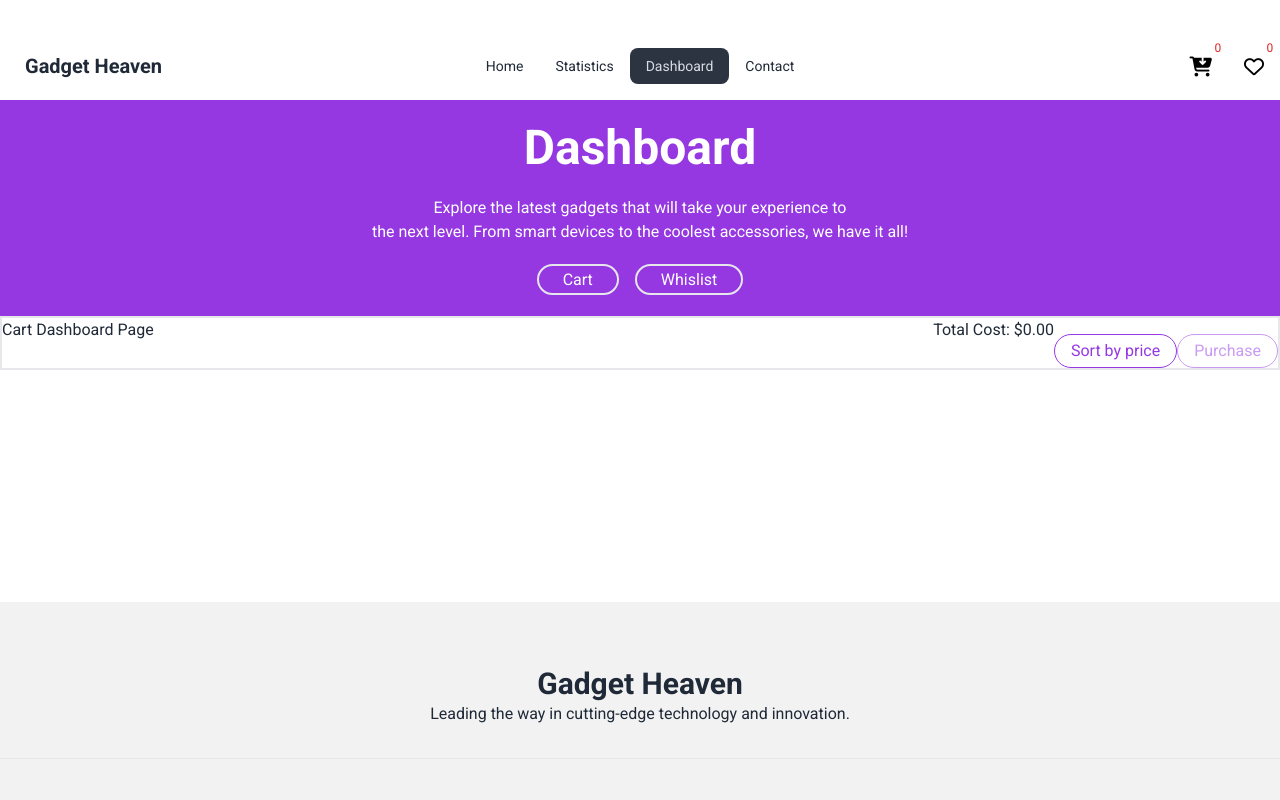
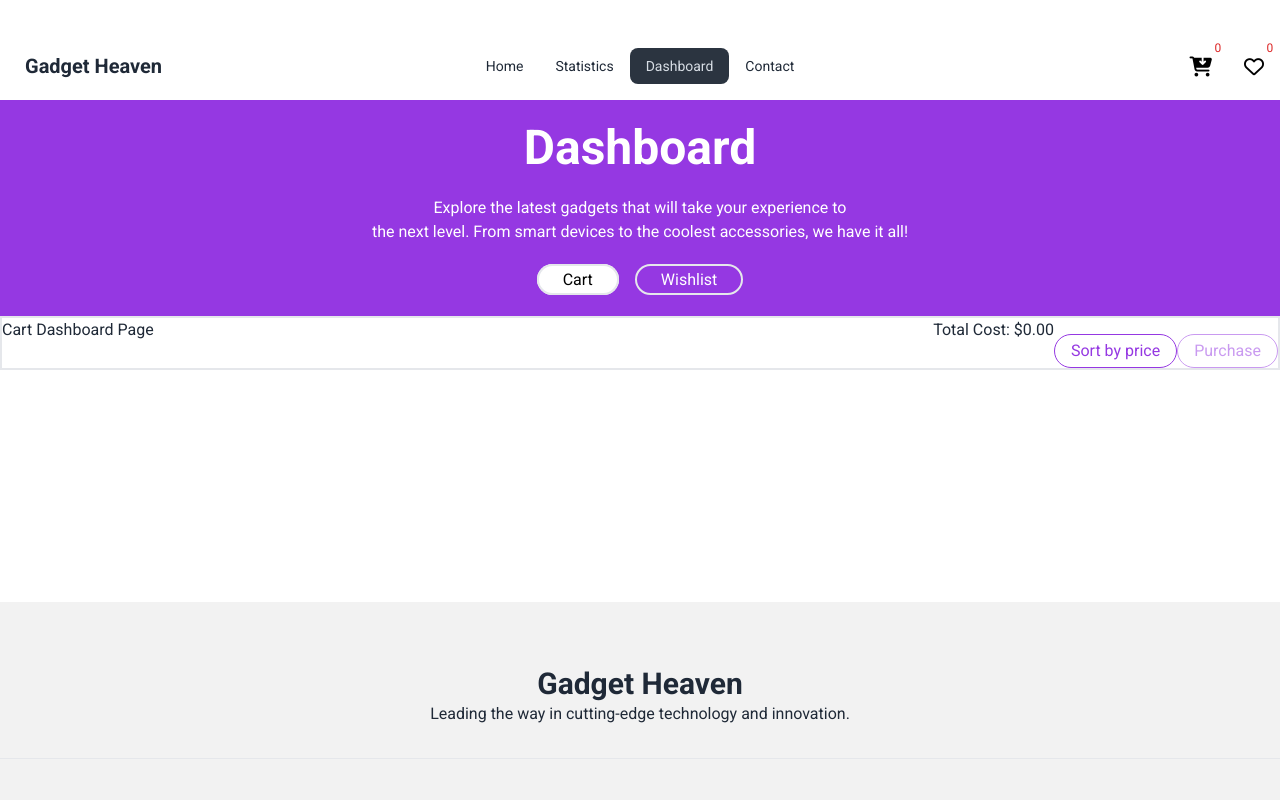
Before and after one commit to arman-miaa/gadget-heaven, a React (Vite) app: page /Dashboard/dashboard in a window 1280 px wide. Shown: the top 800 px of the page. Built offline with nearby package versions, Linux system fonts and the light colour scheme.

Commit message:
added cart wishlist bg active

```diff
--- a/src/Pages/Dashboard.jsx
+++ b/src/Pages/Dashboard.jsx
@@ -4,6 +4,7 @@ import CartDashboard from "../components/CartDashboard";
 
 const Dashboard = () => {
   const location = useLocation();
+  const isCartActive = location.pathname === "/dashboard";
     return (
       <div>
         <div className="bg-[#9538E2] relative py-6   text-white -mt-[48px] text-center ">
@@ -15,14 +16,25 @@ const Dashboard = () => {
           </p>
           <div className="space-x-4">
             <NavLink
-              to='dashboard'
-              className="border-2 py-1 px-6 rounded-full"
+              to="dashboard"
+              className={({ isActive }) =>
+                `border-2 py-1 px-6 rounded-full ${
+                  isActive ? "bg-white text-black" : "bg-transparent"
+                }`
+              }
             >
               Cart
             </NavLink>
-            <Link to="wishlist" className="border-2 py-1 px-6 rounded-full">
-              Whislist
-            </Link>
+            <NavLink
+              to="wishlist"
+              className={({ isActive }) =>
+                `border-2 py-1 px-6 rounded-full ${
+                  isActive ? "bg-white text-black" : "bg-transparent"
+                }`
+              }
+            >
+              Wishlist
+            </NavLink>
           </div>
 
           <Hero></Hero>
```
